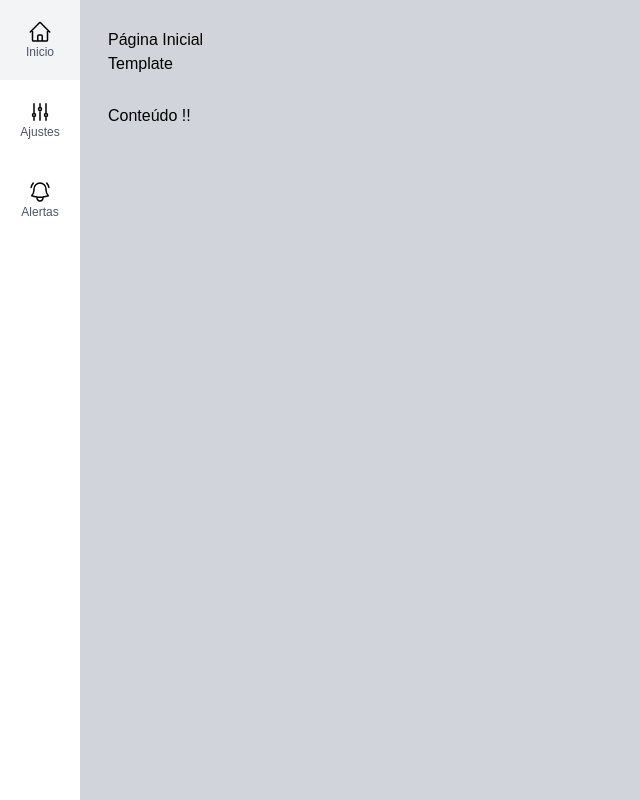
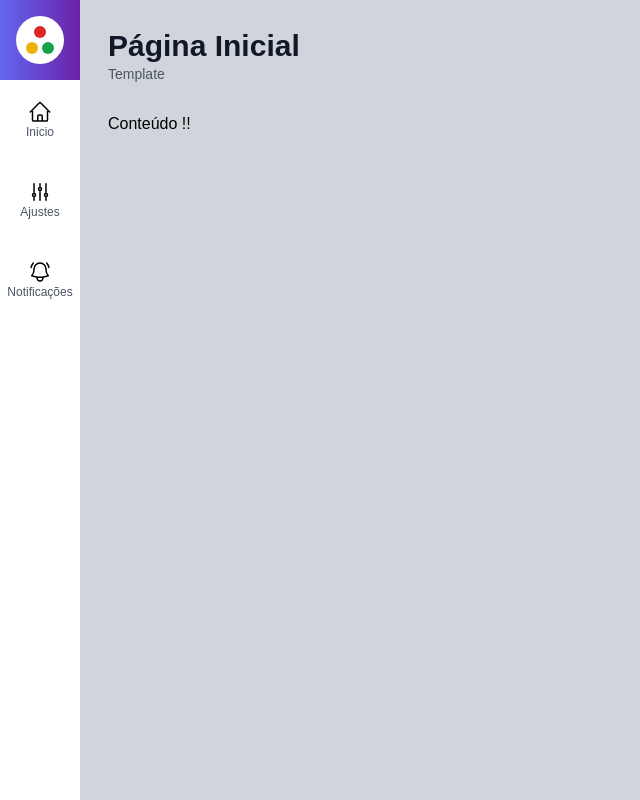
Before and after one commit to castrintt/Next-Class, a Next.js app in the folder projects/admin-template/: page / in a window 1280 px wide. Shown: the whole page, without its empty margins (0-640 px from the left). Built offline with nearby package versions, Linux system fonts and the light colour scheme.

Commit message:
new project

```diff
--- /dev/null
+++ b/projects/admin-template/components/template/SideBar/Logo/Logo.tsx
@@ -0,0 +1,15 @@
+import React from "react";
+
+const Logo = () => {
+  return (
+    <div className="bg-white h-12 w-12 rounded-full flex flex-col items-center justify-center">
+      <div className="h-3 w-3 rounded-full bg-red-600 mb-0.5"></div>
+      <div className="flex mt-0.5">
+        <div className="h-3 w-3 rounded-full bg-yellow-500 mr-0.5"></div>
+        <div className="h-3 w-3 rounded-full bg-green-600 ml-0.5"></div>
+      </div>
+    </div>
+  );
+};
+
+export default Logo;
--- a/projects/admin-template/components/template/SideBar/SideBarMenu.tsx
+++ b/projects/admin-template/components/template/SideBar/SideBarMenu.tsx
@@ -1,10 +1,14 @@
 import React from "react";
 import MenuItem from "./MenuItem/MenuItem";
 import { IconHome, IconSettings, IconBell } from "../../icons/index";
+import Logo from "./Logo/Logo";
 
 const SideBarMenu = () => {
   return (
     <aside>
+      <div className="h-20 w-20 bg-gradient-to-r from-indigo-500 to-purple-800 flex flex-col items-center justify-center">
+        <Logo />
+      </div>
       <ul>
         <MenuItem url="/" text="Inicio">
           <IconHome />
@@ -12,7 +16,7 @@ const SideBarMenu = () => {
         <MenuItem url="/settings" text="Ajustes">
           <IconSettings />
         </MenuItem>
-        <MenuItem url="/alerts" text="Alertas">
+        <MenuItem url="/notification" text="Notificações">
           <IconBell />
         </MenuItem>
       </ul>
--- a/projects/admin-template/components/template/Title/Title.tsx
+++ b/projects/admin-template/components/template/Title/Title.tsx
@@ -1,19 +1,11 @@
 import React from "react";
-import TitleProps from "../../../interfaces/TtileProps/TitleProps";
+import TitleProps from "../../../interfaces/TitleProps/TitleProps";
 
 const Title = (props: TitleProps) => {
   return (
     <div>
-      <h1 className={`
-
-      `}>
-        {props?.title}
-      </h1>
-      <h2 className={`
-
-      `}>
-        {props?.subTitle}
-      </h2>
+      <h1 className="font-black text-3xl text-gray-900">{props?.title}</h1>
+      <h2 className="font-light text-sm text-gray-600">{props?.subTitle}</h2>
     </div>
   );
 };
--- /dev/null
+++ b/projects/admin-template/pages/notification/index.tsx
@@ -0,0 +1,17 @@
+import React from "react";
+import Layout from "../../components/template/Layout/Layout";
+
+type Props = {};
+
+const Notification = (props: Props) => {
+  return (
+    <Layout
+      title="Notificações"
+      subTitle="Aqui voce ira gerenciar as suas notificações"
+    >
+      <h3>content</h3>
+    </Layout>
+  );
+};
+
+export default Notification;
--- /dev/null
+++ b/projects/admin-template/pages/settings/index.tsx
@@ -0,0 +1,14 @@
+import React from "react";
+import Layout from "../../components/template/Layout/Layout";
+
+type Props = {};
+
+const Settings = (props: Props) => {
+  return (
+    <Layout title="Ajustes" subTitle="Aqui você pode alterar seus dados">
+      <h3>Content</h3>
+    </Layout>
+  );
+};
+
+export default Settings;
```
Also changed, not shown: projects/admin-template/interfaces/TitleProps/TitleProps.ts (renamed from projects/admin-template/interfaces/TtileProps/TitleProps.ts).
